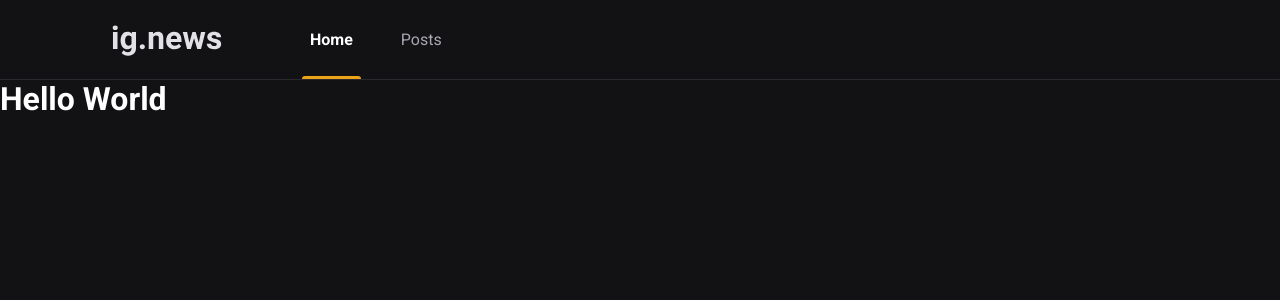
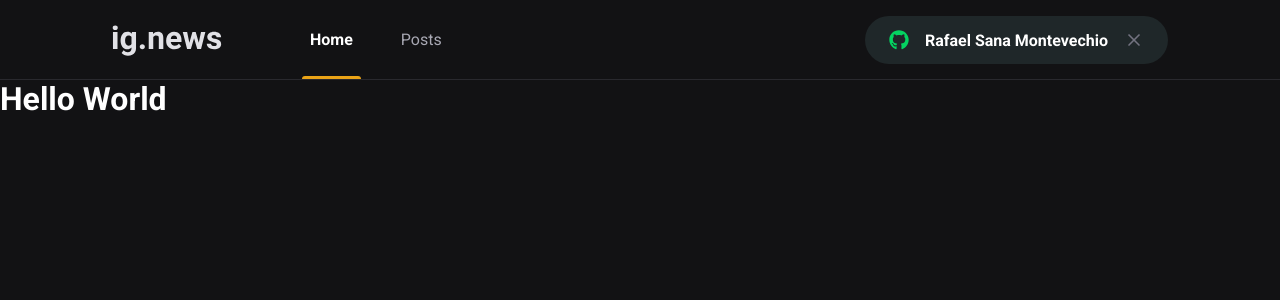
Before and after one commit to RafaelSanaMontevechio/ignews, a Next.js app: page / in a window 1280 px wide. Shown: the top 300 px of the page. Built offline with nearby package versions, Linux system fonts and the light colour scheme.

Commit message:
feat: :sparkles: add signIn button

```diff
--- a/package.json
+++ b/package.json
@@ -12,6 +12,7 @@
     "next": "11.0.1",
     "react": "17.0.2",
     "react-dom": "17.0.2",
+    "react-icons": "^4.2.0",
     "sass": "^1.37.5"
   },
   "devDependencies": {
--- a/src/components/Header/index.tsx
+++ b/src/components/Header/index.tsx
@@ -1,6 +1,8 @@
 import Image from 'next/image';
 
 import Logo from '../../../public/images/logo.svg';
+
+import { SignInButton } from '../SignInButton';
 
 import styles from './styles.module.scss';
 
@@ -13,6 +15,8 @@ export function Header() {
           <a className={styles.active}>Home</a>
           <a>Posts</a>
         </nav>
+
+        <SignInButton />
       </div>
     </header>
   );
--- a/src/components/Header/styles.module.scss
+++ b/src/components/Header/styles.module.scss
@@ -51,4 +51,8 @@
       }
     }
   }
+
+  button {
+    margin-left: auto;
+  }
 }
--- /dev/null
+++ b/src/components/SignInButton/index.tsx
@@ -0,0 +1,20 @@
+import { FaGithub } from 'react-icons/fa';
+import { FiX } from 'react-icons/fi';
+
+import styles from './styles.module.scss';
+
+export function SignInButton() {
+  const isUserLoggedIn = true;
+  return isUserLoggedIn ? (
+    <button type="button" className={styles.signInButton}>
+      <FaGithub color="#04d361" />
+      Rafael Sana Montevechio
+      <FiX color="#737380" className={styles.closeIcon} />
+    </button>
+  ) : (
+    <button type="button" className={styles.signInButton}>
+      <FaGithub color="#eba417" />
+      Sign in with Github
+    </button>
+  );
+}
--- /dev/null
+++ b/src/components/SignInButton/styles.module.scss
@@ -0,0 +1,35 @@
+.signInButton {
+  border: 0;
+
+  height: 3rem;
+  padding: 0 1.5rem;
+
+  border-radius: 3rem;
+  background: var(--gray-850);
+
+  display: flex;
+  align-items: center;
+  justify-content: center;
+
+  color: var(--white);
+  font-weight: bold;
+
+  svg {
+    width: 20px;
+    height: 20px;
+  }
+
+  svg:first-child {
+    margin-right: 1rem;
+  }
+
+  svg.closeIcon {
+    margin-left: 1rem;
+  }
+
+  transition: filter 0.2s;
+
+  &:hover {
+    filter: brightness(0.8);
+  }
+}
--- a/src/styles/global.scss
+++ b/src/styles/global.scss
@@ -10,6 +10,7 @@
   --gray-100: #e1e1e6;
   --gray-300: #a8a8b3;
   --gray-800: #29292e;
+  --gray-850: #1f2729;
   --gray-900: #121214;
 
   --cyan-500: #61dafb;
```
Also changed, not shown: 1 other file (tests, documents, lock files or other folders).
